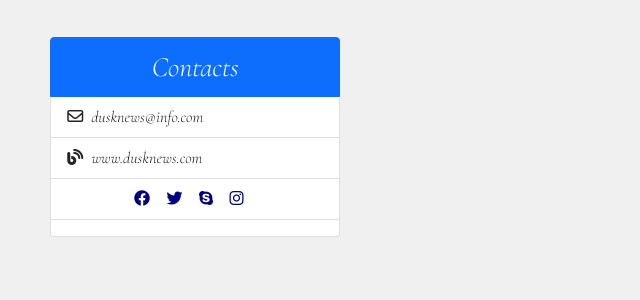
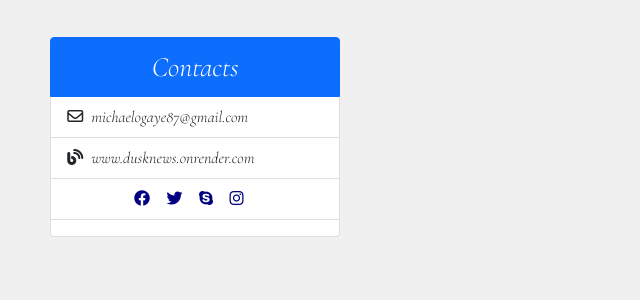
Before and after one commit to Michael-Ogaye/Dusknews, a Flask app: template app/templates/base.html in a window 1280 px wide. Shown: the part 137-437 px from the top of the page, without its empty margins (0-640 px from the left). Run offline with Flask 2, Linux system fonts and the light colour scheme; the template is opened without the code that fills it, so the values that code supplies are empty; some libraries are stand-ins or nearby versions; some web fonts are replaced.

Commit message:
Update base.html

```diff
--- a/app/templates/base.html
+++ b/app/templates/base.html
@@ -36,8 +36,8 @@
               <div class=" col-md-3  mx-auto mt-5">
                 <ul class="list-group ">
                     <li class="list-group-item active text-center fs-3" aria-current="true">Contacts</li>
-                    <li class="list-group-item"><i class="fa-regular fa-envelope me-2"></i>dusknews@info.com</li>
-                    <li class="list-group-item"> <i class="fa-solid fa-blog me-2"></i>www.dusknews.com </li>
+                    <li class="list-group-item"><i class="fa-regular fa-envelope me-2"></i>michaelogaye87@gmail.com</li>
+                    <li class="list-group-item"> <i class="fa-solid fa-blog me-2"></i>www.dusknews.onrender.com </li>
                     <li class="list-group-item lo"><a target blank href="www.facebook.com"><i class="fa-brands fa-facebook"></i></a>
                     <a target="blank" href="www.twitter.com"><i class="fa-brands fa-twitter"></i></a>
                     <a target="blank" href="www.skype.com"><i class="fa-brands fa-skype"></i></a>
```
